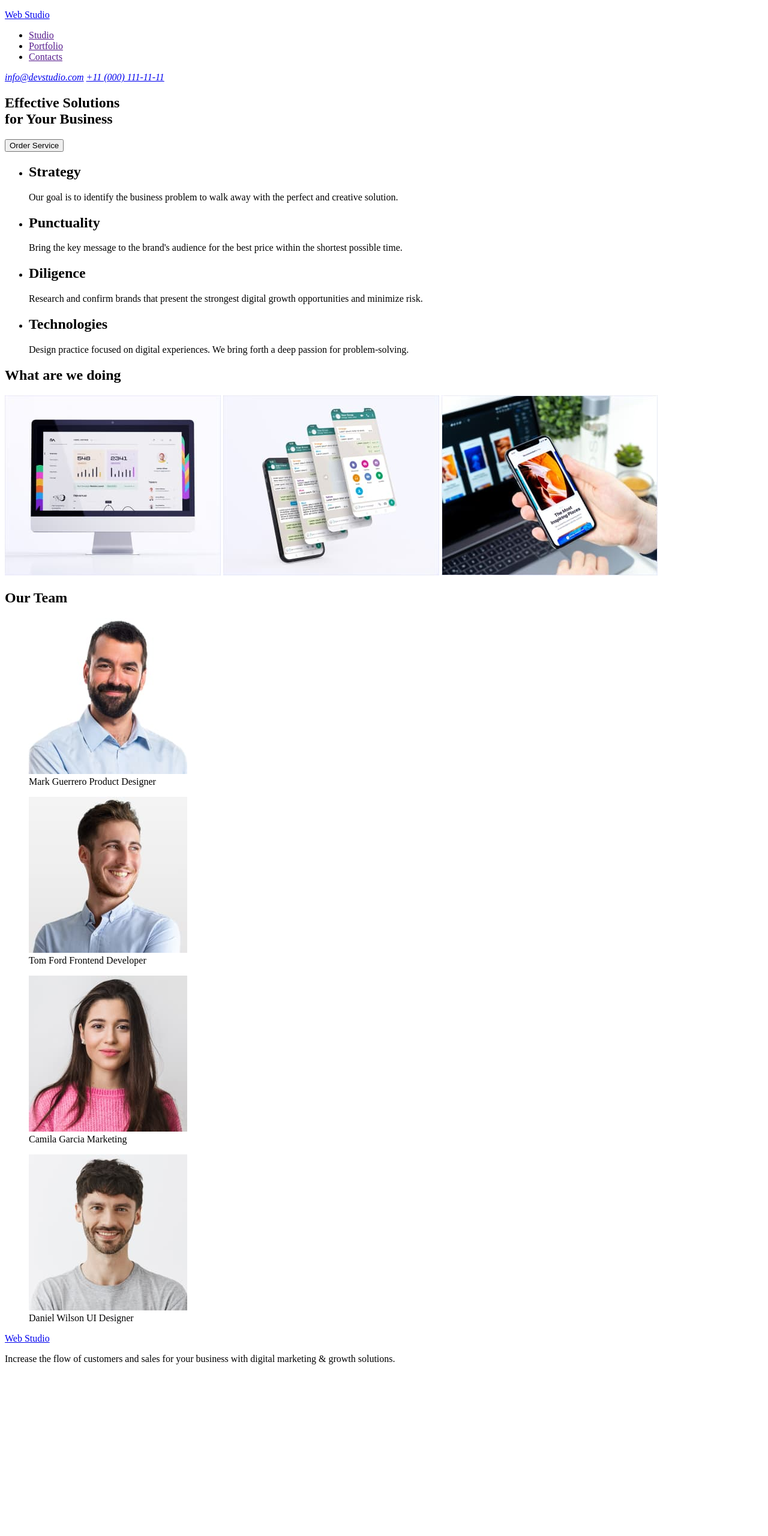
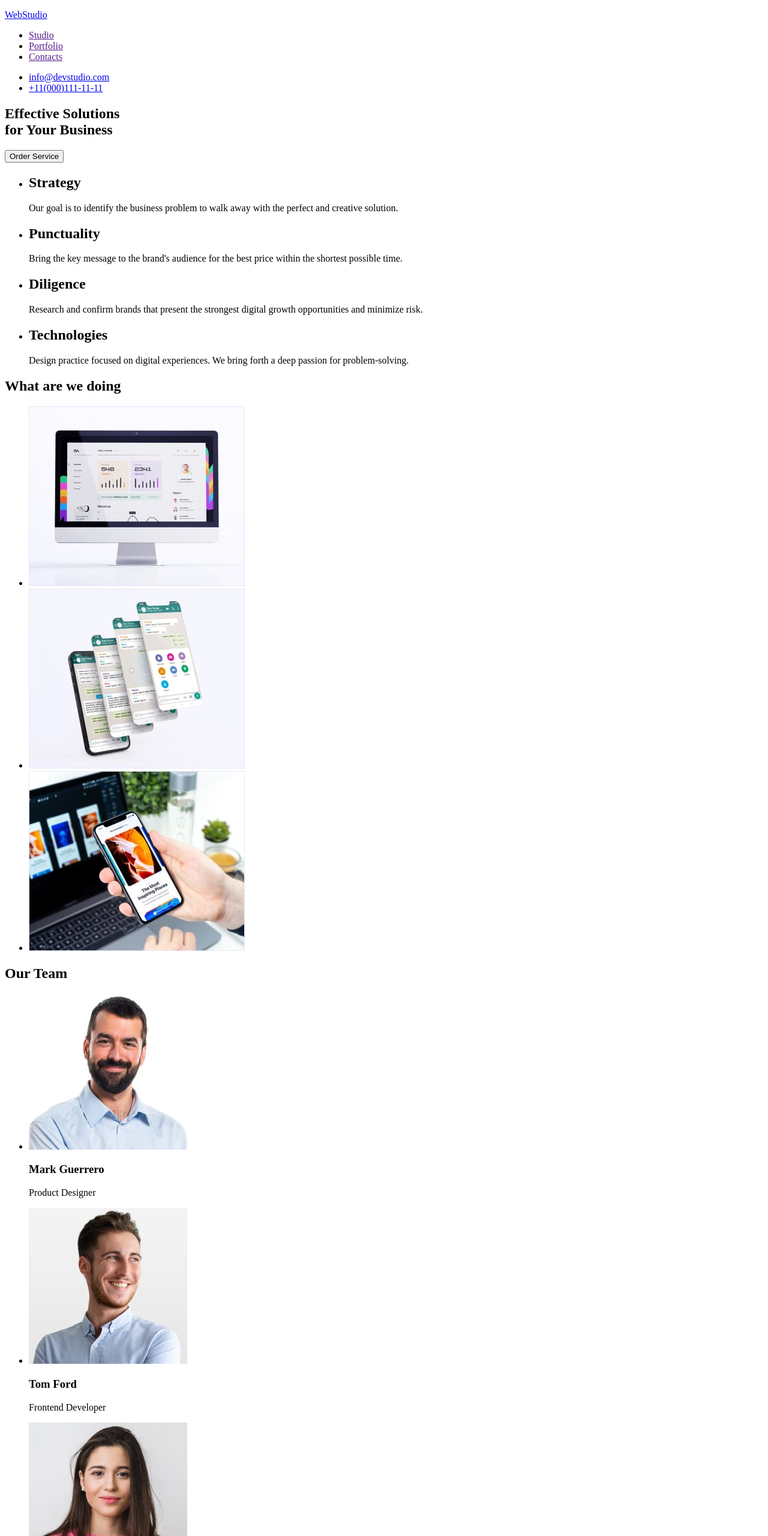
Before and after one commit to dmutrevna/goit-markup-hw-01, a plain HTML site: page index.html in a window 1280 px wide. Shown: the top 2560 px of the page at 60% size. Before the commit the page ends 2290 px from the top, so only its background shows below. Drawn offline with Linux system fonts and the light colour scheme.

Commit message:
update html

```diff
--- a/index.html
+++ b/index.html
@@ -9,8 +9,8 @@
   <body>
     <header>
       <nav>
-        <a href="#">
-          <p>Web <span>Studio</span></p>
+        <a href="./index.html">
+          <p>WebStudio</p>
         </a>
         <ul>
           <li><a href="">Studio</a></li>
@@ -18,10 +18,10 @@
           <li><a href="">Contacts</a></li>
         </ul>
       </nav>
-      <address>
-        <a href="malito:info@devstudio.com">info@devstudio.com</a>
-        <a href="tel:+11(000)111-11-11">+11 (000) 111-11-11</a>
-      </address>
+      <ul>
+        <li><a href="malito:info@devstudio.com">info@devstudio.com</a></li>
+        <li><a href="tel:+11(000)111-11-11">+11(000)111-11-11</a></li>
+      </ul>
     </header>
     <main>
       <section>
@@ -65,34 +65,40 @@
       </section>
       <section>
         <h2>What are we doing</h2>
-        <img src="images/img1.jpg" alt="Monitor" width="360" />
-        <img src="images/img2.jpg" alt="Mobile" width="360" />
-        <img src="images/img3.jpg" alt="Laptop" width="360" />
+        <ul>
+          <li><img src="./images/img1.jpg" alt="Monitor" width="360" /></li>
+          <li><img src="./images/img2.jpg" alt="Mobile" width="360" /></li>
+          <li><img src="./images/img3.jpg" alt="Laptop" width="360" /></li>
+        </ul>
       </section>
       <section>
         <h2>Our Team</h2>
-        <figure>
-          <img src="images/teamcard1.jpg" alt="Mark Guerrero" width="264" />
-          <figcaption>Mark Guerrero Product Designer</figcaption>
-        </figure>
-        <figure>
-          <img src="images/teamcard2.jpg" alt="Tom Ford" width="264" />
-          <figcaption>Tom Ford Frontend Developer</figcaption>
-        </figure>
-        <figure>
-          <img src="images/teamcard3.jpg" alt="Camila Garcia" width="264" />
-          <figcaption>Camila Garcia Marketing</figcaption>
-        </figure>
-        <figure>
-          <img src="images/teamcard4.jpg" alt="Daniel Wilson" width="264" />
-          <figcaption>Daniel Wilson UI Designer</figcaption>
-        </figure>
+        <ul>
+          <li>
+            <img src="./images/teamcard1.jpg" alt="Mark Guerrero" width="264" />
+            <h3>Mark Guerrero</h3>
+            <p>Product Designer</p>
+          </li>
+          <li>
+            <img src="./images/teamcard2.jpg" alt="Tom Ford" width="264" />
+            <h3>Tom Ford</h3>
+            <p>Frontend Developer</p>
+          </li>
+          <li>
+            <img src="./images/teamcard3.jpg" alt="Camila Garcia" width="264" />
+            <h3>Camila Garcia</h3>
+            <p>Marketing</p>
+          </li>
+          <li>
+            <img src="./images/teamcard4.jpg" alt="Daniel Wilson" width="264" />
+            <h3>Daniel Wilson</h3>
+            <p>UI Designer</p>
+          </li>
+        </ul>
       </section>
     </main>
     <footer>
-      <a href="#"
-        ><p>Web <span>Studio</span></p></a
-      >
+      <a href="/index.html"><p>WebStudio</p></a>
       <p>
         Increase the flow of customers and sales for your business with digital
         marketing & growth solutions.
```
